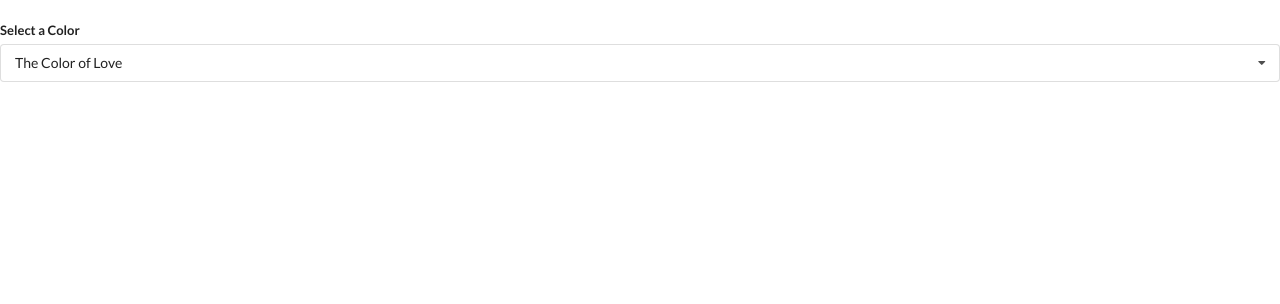
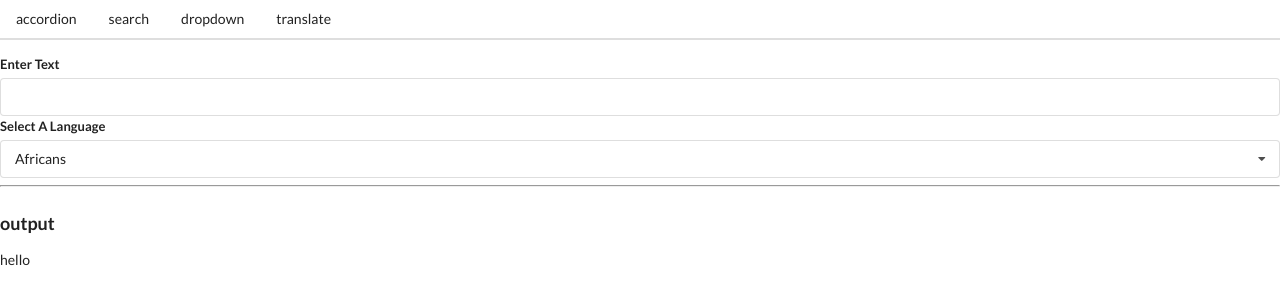
Before and after one commit to CodaCasey/practice2, a React (Create React App) app in the folder widgets/: page /translate in a window 1280 px wide. Shown: the top 304 px of the page. Built offline with nearby package versions, Linux system fonts and the light colour scheme.

Commit message:
comiting routing progress

```diff
--- a/widgets/src/App.js
+++ b/widgets/src/App.js
@@ -1,7 +1,10 @@
 import React, {useState} from 'react'
-//import Accordion from './components/Accordion'
-//import Search from './components/Search'
+import Accordion from './components/Accordion'
+import Search from './components/Search'
 import Dropdown from './components/Dropdown'
+import Translate from './components/Translate'
+import Route from './components/Route'
+import Header from './components/Header'
 const items =[
   {
     title: 'what is the sky blue',
@@ -34,18 +37,32 @@
   },
 ]
 
+
 export default () => {
   const [selected, setSelected] = useState(options[0])
-  const [showDropdown, setShowDropdown] = useState(true)
-  return <div>
-    <br/>
-      {/*<Accordion items={items}/>*/}
-      {/*<Search />*/}
-      <Dropdown
-      selected={selected}
-      onSelectedChange={setSelected}
-      options={options}
-      />
+  return (
+  <div>
+    <Header/>
+    <Route path='/'>
+    <Accordion items={items}/>
+    </Route>
+    <Route path='/list'>
+    <Search/>
+    </Route>
+    <Route path='/dropdown'>
+    <Dropdown
+    label='select a color'
+    options={options}
+    selected={selected}
+    onSelectedChange={setSelected}
+    />
+    </Route>
+    <Route path='/translate'>
+    <Translate/>
+    </Route>
+
+
   </div>
+  )
 
 }
--- /dev/null
+++ b/widgets/src/components/Convert.js
@@ -0,0 +1,22 @@
+import React,{useState, useEffect  } from "react";
+import axios from 'axios'
+const Convert = (language,text) => {
+  useEffect(() => {
+    console.log('api key is currentyl outdated upgrade in google cloud')
+    // axios.post('https://translation.googleapis.com/language/translate/v2',{},{
+    //   params:{
+    //     q:text,
+    //     target:language.value,
+    //     key:'AIzaSyCHUCmpR7cT_yDFHC98CZJy2LTms-IwDlM',
+    //   },
+    // })
+
+  }, [language,text])
+  return (
+    <div>
+      hello
+    </div>
+  )
+}
+
+export default Convert
--- a/widgets/src/components/Dropdown.js
+++ b/widgets/src/components/Dropdown.js
@@ -1,6 +1,6 @@
 import React,{useState, useEffect, useRef} from 'react'
 
-const Dropdown = ({options, selected, onSelectedChange}) => {
+const Dropdown = ({label,options, selected, onSelectedChange}) => {
   const [open, setOpen] = useState(false)
   const ref = useRef();
 
@@ -34,7 +34,7 @@
   return (
     <div ref={ref} className='ui form'>
       <div className='field'>
-        <label className='label'>Select a Color</label>
+        <label className='label'>{label}</label>
         <div
         onClick={()=>setOpen(!open)}
         className={`ui selection dropdown ${open ? 'visible active':''}`}>
--- /dev/null
+++ b/widgets/src/components/Header.js
@@ -0,0 +1,23 @@
+import React from 'react'
+
+const Header=()=> {
+  return (
+    <div className="ui secondary pointing menu">
+      <a href="/" className='item'>
+        accordion
+      </a>
+      <a href="/list" className='item'>
+        search
+      </a>
+      <a href="/dropdown" className='item'>
+        dropdown
+      </a>
+      <a href="/translate" className='item'>
+        translate
+      </a>
+
+    </div>
+  )
+}
+
+export default Header
--- /dev/null
+++ b/widgets/src/components/Route.js
@@ -0,0 +1,8 @@
+
+function Route({path, children}) {
+
+    return window.location.pathname=== path ? children : null
+
+}
+
+export default Route
--- /dev/null
+++ b/widgets/src/components/Translate.js
@@ -0,0 +1,45 @@
+import React, {useState  } from "react";
+import Dropdown from "./Dropdown";
+import Convert from './Convert'
+//apiKey='AIzaSyCHUCmpR7cT_yDFHC98CZJy2LTms-IwDlM'
+const options =[
+  {
+    label:'Africans',
+    value:'af'
+  },
+  {
+    label:'Arabic',
+    value:'ar'
+  },
+  {
+    label:'Hindi',
+    value:'hi'
+  },
+]
+const Translate = () => {
+  const [language, setLanguage] = useState(options[0])
+  const [text, setText] = useState('')
+  return (
+    <div>
+      <div className="ui form">
+        <div className="field">
+          <label>Enter Text</label>
+          <input value={text} onChange={(e)=>setText(e.target.value)}/>
+
+        </div>
+      </div>
+
+      <Dropdown
+      label="Select A Language"
+      options={options}
+      selected={language}
+      onSelectedChange={setLanguage}
+      />
+      <hr/>
+      <h3 className="ui header">output</h3>
+      <Convert language={language} text={text}/>
+    </div>
+  )
+}
+
+export default Translate
```
Also changed, not shown: 1 other file (tests, documents, lock files or other folders).
